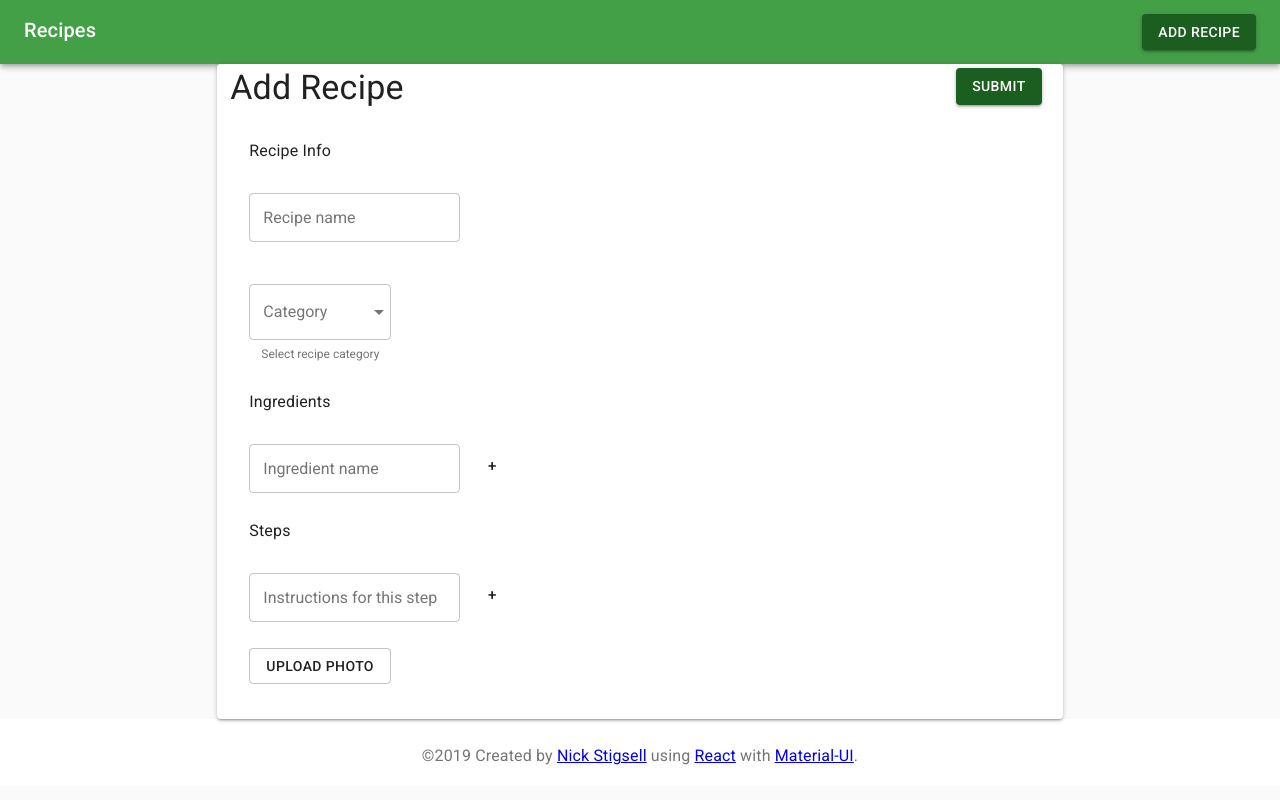
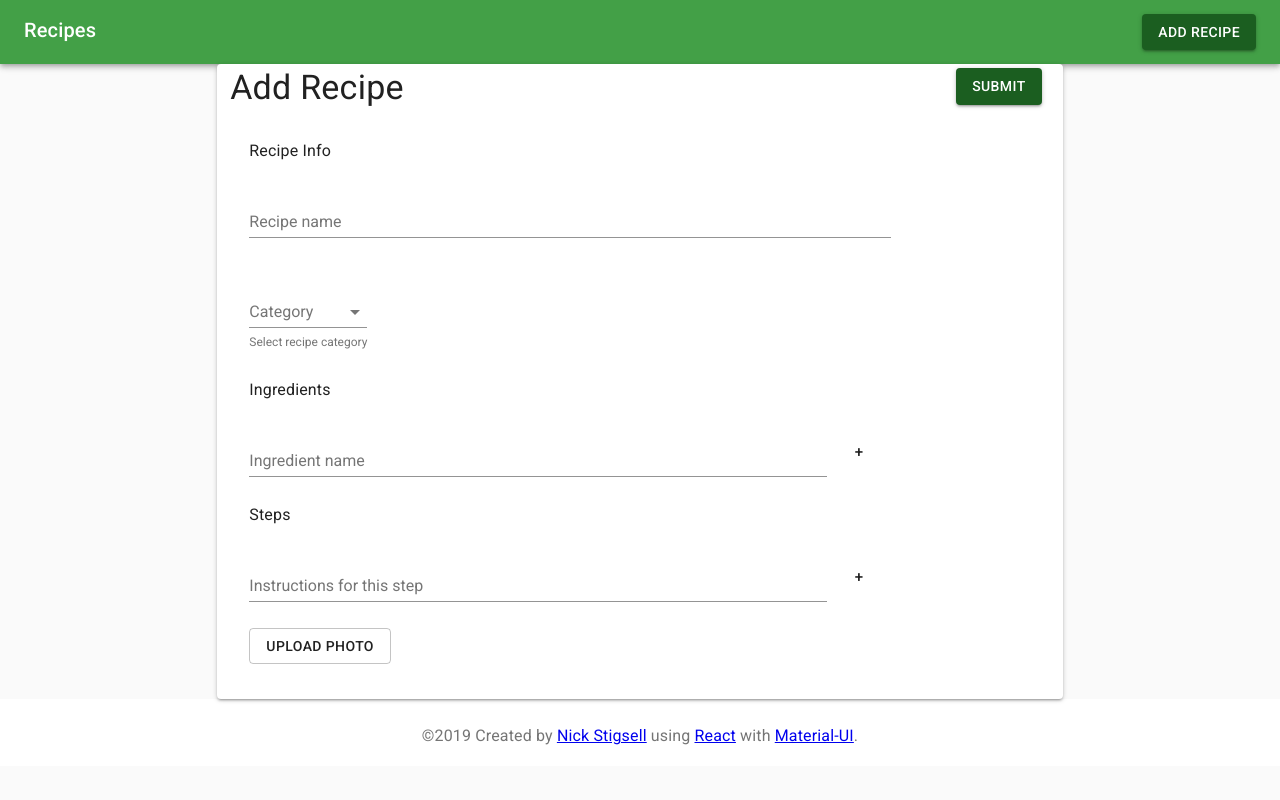
Before and after one commit to stigsell/recipes, a React (Create React App) app: page /add-recipe in a window 1280 px wide. Built offline with nearby package versions, Linux system fonts and the light colour scheme.

Commit message:
Added invalidate script and changed text field style and size on add recipe

```diff
--- a/package.json
+++ b/package.json
@@ -21,7 +21,7 @@
     "test": "react-scripts test",
     "eject": "react-scripts eject",
     "deploy": "aws s3 sync build/ s3://recipes.stig.co",
-    "invalidate": "aws cloudfront create-invalidation --distribution-id E1BALOKI9LCPDZ --paths /",
+    "invalidate": "aws cloudfront create-invalidation --distribution-id E1BALOKI9LCPDZ --paths /"
   },
   "eslintConfig": {
     "extends": "react-app"
--- a/src/AddRecipeForm.js
+++ b/src/AddRecipeForm.js
@@ -27,7 +27,7 @@ const styles = theme => ({
     color: theme.palette.text.secondary,
   },
   addRecipeDropdown: {
-  	width: 250,
+  	width: 350,
   },
 });
 
@@ -143,17 +143,17 @@ class AddRecipeForm extends Component {
 	      		</ListItem>
 	      		<ListItem>
 	      			<TextField
-			          id="outlined-dense"
+			          id="standard-dense"
 			          label="Recipe name"
 			          className={'add-recipe-text-field'}
 			          onChange={this.handleChange('name')}
+			          fullWidth
 			          margin="dense"
-			          variant="outlined"
 			        />
 		        </ListItem>
 		        <ListItem>
 			        <TextField
-			          id="outlined-select-category"
+			          id="standard-select-category"
 			          select
 			          label="Category"
 			          className={'addRecipeDropdown'}
@@ -166,7 +166,6 @@ class AddRecipeForm extends Component {
 			          }}
 			          helperText="Select recipe category"
 			          margin="normal"
-			          variant="outlined"
 			        >
 			          {categories.map(option => (
 			            <MenuItem key={option.value} value={option.value}>
@@ -182,11 +181,11 @@ class AddRecipeForm extends Component {
 		      		</ListItem>
 		      		 <ListItem>
 			          <TextField
-				          id="outlined-dense"
+				          id="standard-dense"
 				          label="Ingredient name"
 				          className={'add-recipe-text-field'}
 				          margin="dense"
-				          variant="outlined"
+				          fullWidth
 				          onChange={this.onChangeIngredient}
 				          value={this.state.ingredientText}
 				        />
@@ -202,11 +201,11 @@ class AddRecipeForm extends Component {
 		      		</ListItem>
 		      		<ListItem>
 			          <TextField
-				          id="outlined-dense"
+				          id="standard-multiline-flexible"
 				          label="Instructions for this step"
 				          className={'add-recipe-text-field'}
 				          margin="dense"
-				          variant="outlined"
+				          fullWidth
 				          onChange={this.onChangeStep}
 				          value={this.state.stepText}
 				        />
```
